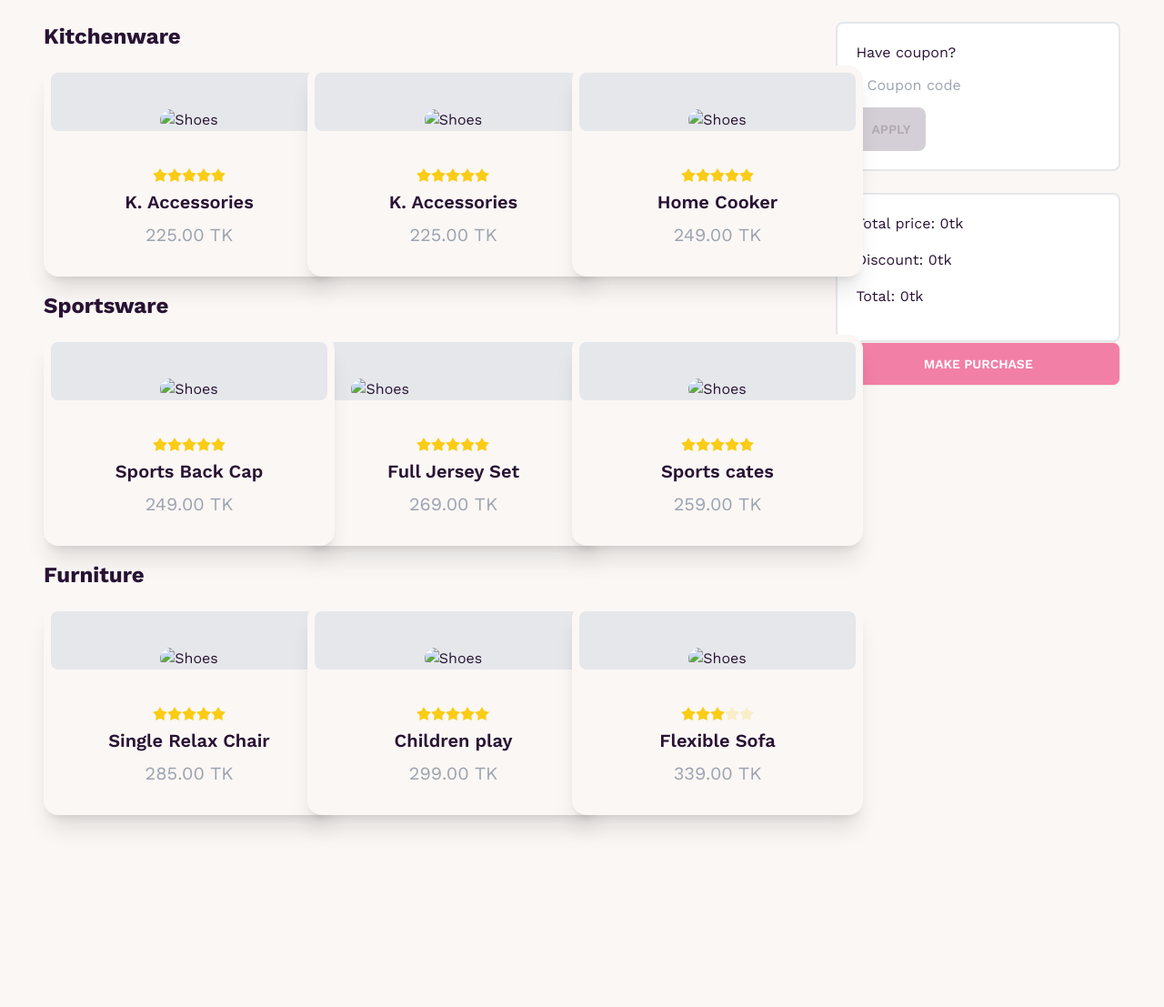
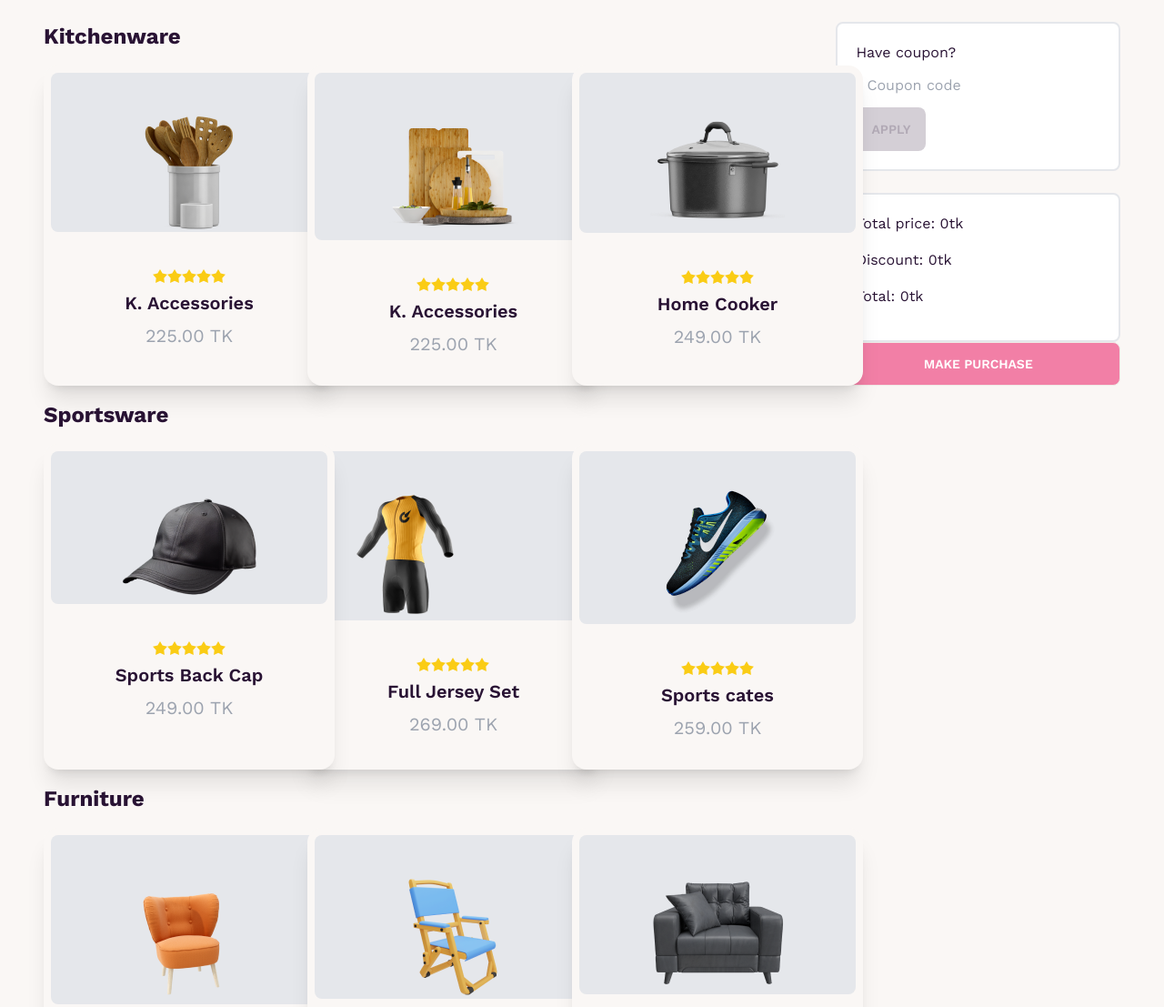
Before and after one commit to afrinchowa/Summer-sell, a plain HTML site: page index.html in a window 1280 px wide. Shown: the part 440-1547 px from the top of the page at 91% size. Before the commit the page ends 1384 px from the top, so only its background shows below. Drawn offline with nearby package versions, Linux system fonts and the light colour scheme; the site is published under a folder, as on GitHub Pages, so addresses that start at the root find nothing.

Commit message:
image section completed

```diff
--- a/index.html
+++ b/index.html
@@ -63,7 +63,7 @@
                     <!-- First card -->
                     <div  class="product card w-80 bg-base-100 shadow-xl" onclick="addToCart('K. Accessories', 225)">
                         <figure class="px-10 pt-10 bg-gray-200 m-2 rounded-lg">
-                            <img src="/images/prod1.png" alt="Shoes" class="rounded-xl" />
+                            <img src="images/prod1.png" alt="Shoes" class="rounded-xl" />
                         </figure>
                         <div class="card-body items-center text-center">
                             <div class="rating rating-sm">
@@ -80,7 +80,7 @@
                     <!-- Second card -->
                     <div  class=" product card w-80 bg-base-100 shadow-xl" onclick="addToCart('K. Accessories', 225)">
                         <figure class="px-10 pt-10 bg-gray-200 m-2 rounded-lg">
-                            <img src="/images/prod2.png" alt="Shoes" class="rounded-xl" />
+                            <img src="images/prod2.png" alt="Shoes" class="rounded-xl" />
                         </figure>
                         <div class="card-body items-center text-center">
                             <div class="rating rating-sm">
@@ -97,7 +97,7 @@
                     <!-- Third card -->
                     <div  class=" product card w-80 bg-base-100 shadow-xl" onclick="addToCart('Home Cooker', 249)">
                         <figure class="px-10 pt-10 bg-gray-200 m-2 rounded-lg">
-                            <img src="/images/prod3.png" alt="Shoes" class="rounded-xl" />
+                            <img src="images/prod3.png" alt="Shoes" class="rounded-xl" />
                         </figure>
                         <div class="card-body items-center text-center">
                             <div class="rating rating-sm">
@@ -118,7 +118,7 @@
                     <!-- fourth card -->
                     <div  class=" product card w-80 bg-base-100 shadow-xl" onclick="addToCart('Sports Back Cap', 249)">
                         <figure class="px-10 pt-10 bg-gray-200 m-2 rounded-lg">
-                            <img src="/images/prod4.png" alt="Shoes" class="rounded-xl" />
+                            <img src="images/prod4.png" alt="Shoes" class="rounded-xl" />
                         </figure>
                         <div class="card-body items-center text-center">
                             <div class="rating rating-sm">
@@ -135,7 +135,7 @@
                     <!-- fifth card -->
                     <div class=" product w-80 bg-base-100 shadow-xl" onclick="addToCart('Full Jersey Set', 269)">
                         <figure class="px-10 pt-10 bg-gray-200 m-2 rounded-lg">
-                            <img src="/images/prod5.png" alt="Shoes" class="rounded-xl" />
+                            <img src="images/prod5.png" alt="Shoes" class="rounded-xl" />
                         </figure>
                         <div class="card-body items-center text-center">
                             <div class="rating rating-sm">
@@ -152,7 +152,7 @@
                     <!-- sixth card -->
                     <div  class="card w-80 bg-base-100 shadow-xl" onclick="addToCart('Sports cates', 259)">
                         <figure class="px-10 pt-10 bg-gray-200 m-2 rounded-lg">
-                            <img src="/images/prod6.png" alt="Shoes" class="rounded-xl" />
+                            <img src="images/prod6.png" alt="Shoes" class="rounded-xl" />
                         </figure>
                         <div class="card-body items-center text-center">
                             <div class="rating rating-sm">
@@ -175,7 +175,7 @@
                     <!-- Seventh card -->
                     <div  class="product card w-80 bg-base-100 shadow-xl" onclick="addToCart('Single Relax Chair', 285)">
                         <figure class="px-10 pt-10 bg-gray-200 m-2 rounded-lg">
-                            <img src="/images/prod7.png" alt="Shoes" class="rounded-xl" />
+                            <img src="images/prod7.png" alt="Shoes" class="rounded-xl" />
                         </figure>
                         <div class="card-body items-center text-center">
                             <div class="rating rating-sm">
@@ -192,7 +192,7 @@
                     <!-- Eighth card -->
                     <div  class=" product card w-80 bg-base-100 shadow-xl" onclick="addToCart('Children play', 299)">
                         <figure class="px-10 pt-10 bg-gray-200 m-2 rounded-lg">
-                            <img src="/images/prod8.png" alt="Shoes" class="rounded-xl" />
+                            <img src="images/prod8.png" alt="Shoes" class="rounded-xl" />
                         </figure>
                         <div class="card-body items-center text-center">
                             <div class="rating rating-sm">
@@ -209,7 +209,7 @@
                     <!-- Nineth card -->
                     <div  class=" product card w-80 bg-base-100 shadow-xl" onclick="addToCart('Flexible Sofa', 339)">
                         <figure class="px-10 pt-10 bg-gray-200 m-2 rounded-lg">
-                            <img src="/images/prod9.png" alt="Shoes" class="rounded-xl" />
+                            <img src="images/prod9.png" alt="Shoes" class="rounded-xl" />
                         </figure>
                         <div class="card-body items-center text-center">
                             <div class="rating rating-sm">
```
